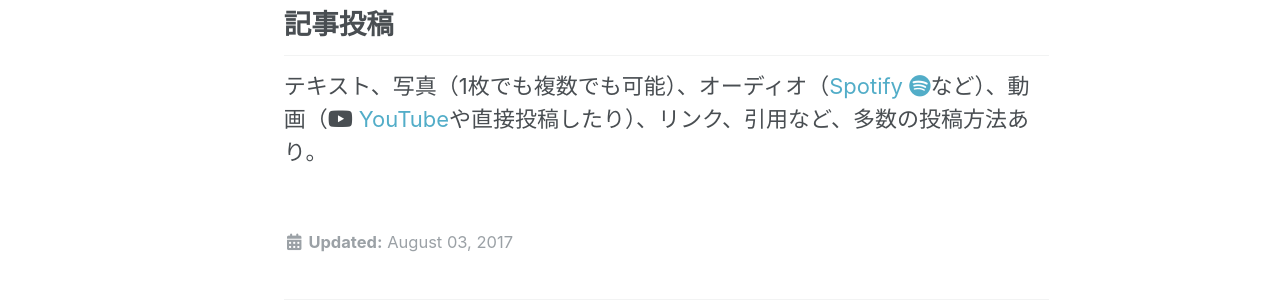
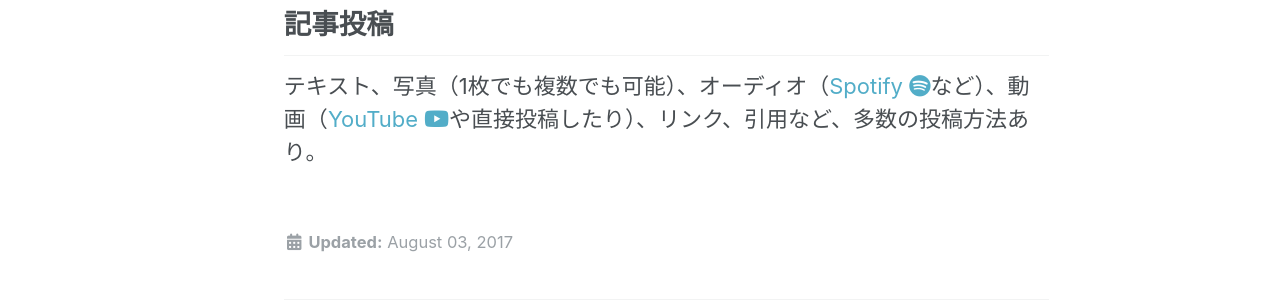
Before and after one commit to laureltreetop/laureltreetop.github.io, a Jekyll site: the page built from _tumblr/01-start.md, in a window 1280 px wide and 900 px high, scrolled down 1148 px. Shown: the part 150-452 px from the top of the window. Built offline with Jekyll 4.4.1, drawn with Linux system fonts in a browser that asks for light colours; nearby versions of some CDN libraries; comment, search, counter and statistics services are not loaded.

Commit message:
Update 01-start.md

```diff
--- a/_tumblr/01-start.md
+++ b/_tumblr/01-start.md
@@ -30,4 +30,4 @@
 座して待つ。
 
 ## 記事投稿
-テキスト、写真（1枚でも複数でも可能）、オーディオ（[Spotify <i class="fa fa-spotify"></i>](https://www.spotify.com/jp/)など）、動画（<i class="fa fa-youtube-play"></i> [YouTube](https://www.youtube.com/)や直接投稿したり）、リンク、引用など、多数の投稿方法あり。
+テキスト、写真（1枚でも複数でも可能）、オーディオ（[Spotify <i class="fa fa-spotify"></i>](https://www.spotify.com/jp/)など）、動画（[YouTube <i class="fa fa-youtube-play"></i>](https://www.youtube.com/)や直接投稿したり）、リンク、引用など、多数の投稿方法あり。
```
